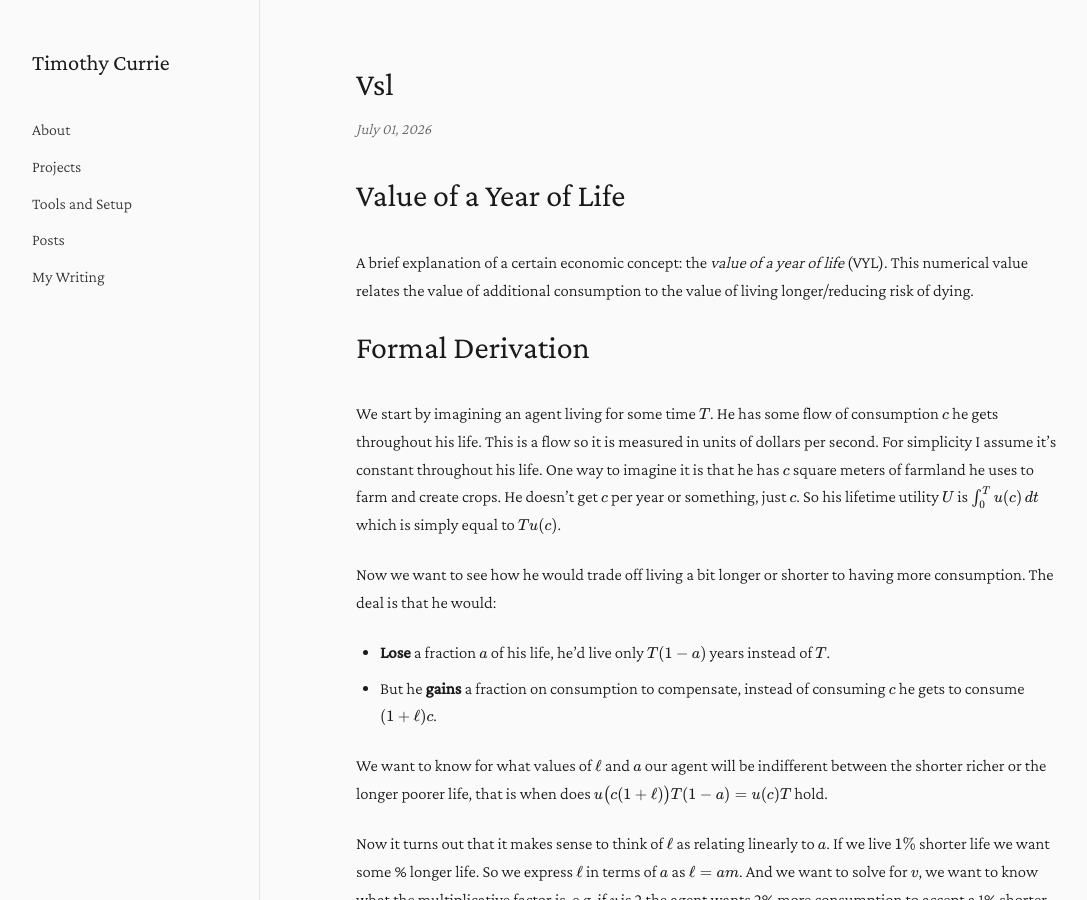
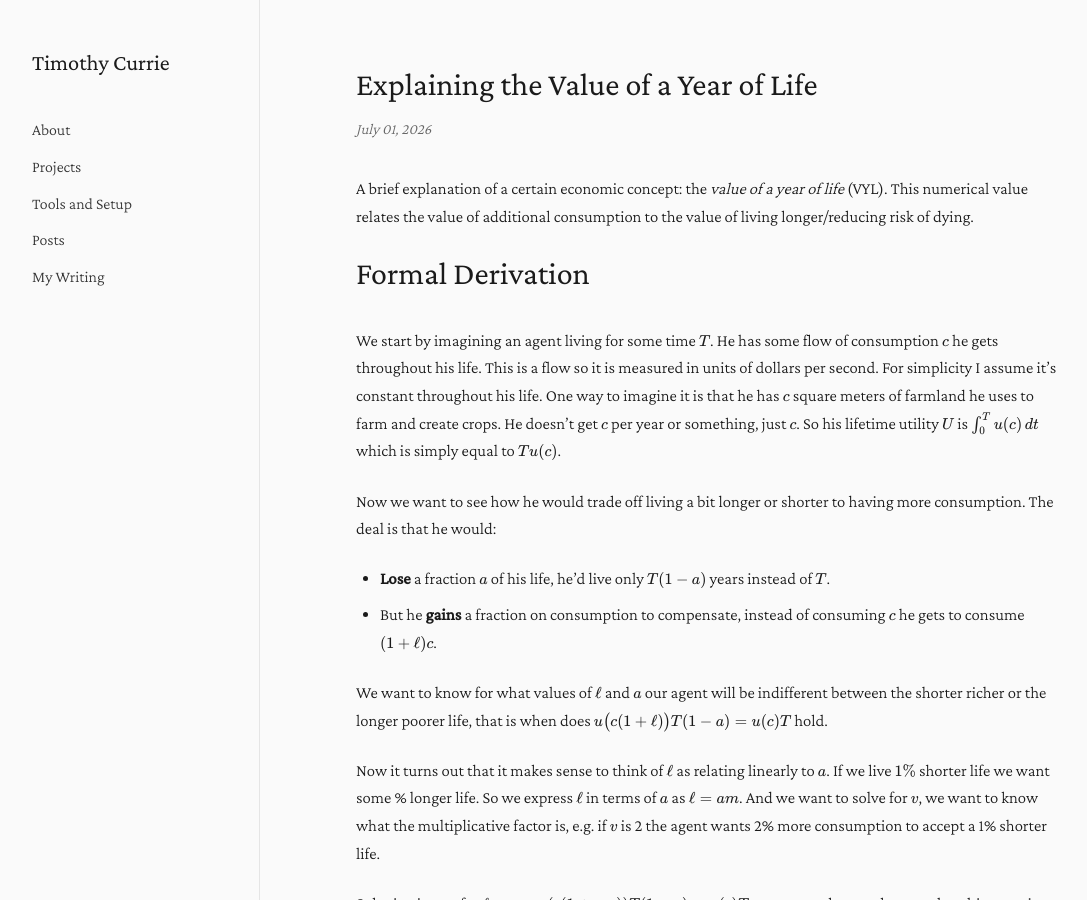
Before and after one commit to Tim2othy/ws, a Jekyll site: the page built from _posts/2026-07-01-vsl.md, in a window 1280 px wide and 900 px high. Shown: the whole window, without its empty margins (0-1087 px from the left). Built offline with Jekyll 4.4.1, drawn with Linux system fonts in a browser that asks for light colours; our own code applies the rules of GitHub Pages for plain Markdown files.

Commit message:
add header

```diff
--- a/_posts/2026-07-01-vsl.md
+++ b/_posts/2026-07-01-vsl.md
@@ -1,4 +1,8 @@
-# Value of a Year of Life
+---
+layout: post
+title: "Explaining the Value of a Year of Life"
+date: 2026-07-01
+---
 
 A brief explanation of a certain economic concept: the *value of a year of life* (VYL). This numerical value relates the value of additional consumption to the value of living longer/reducing risk of dying.
 
```
